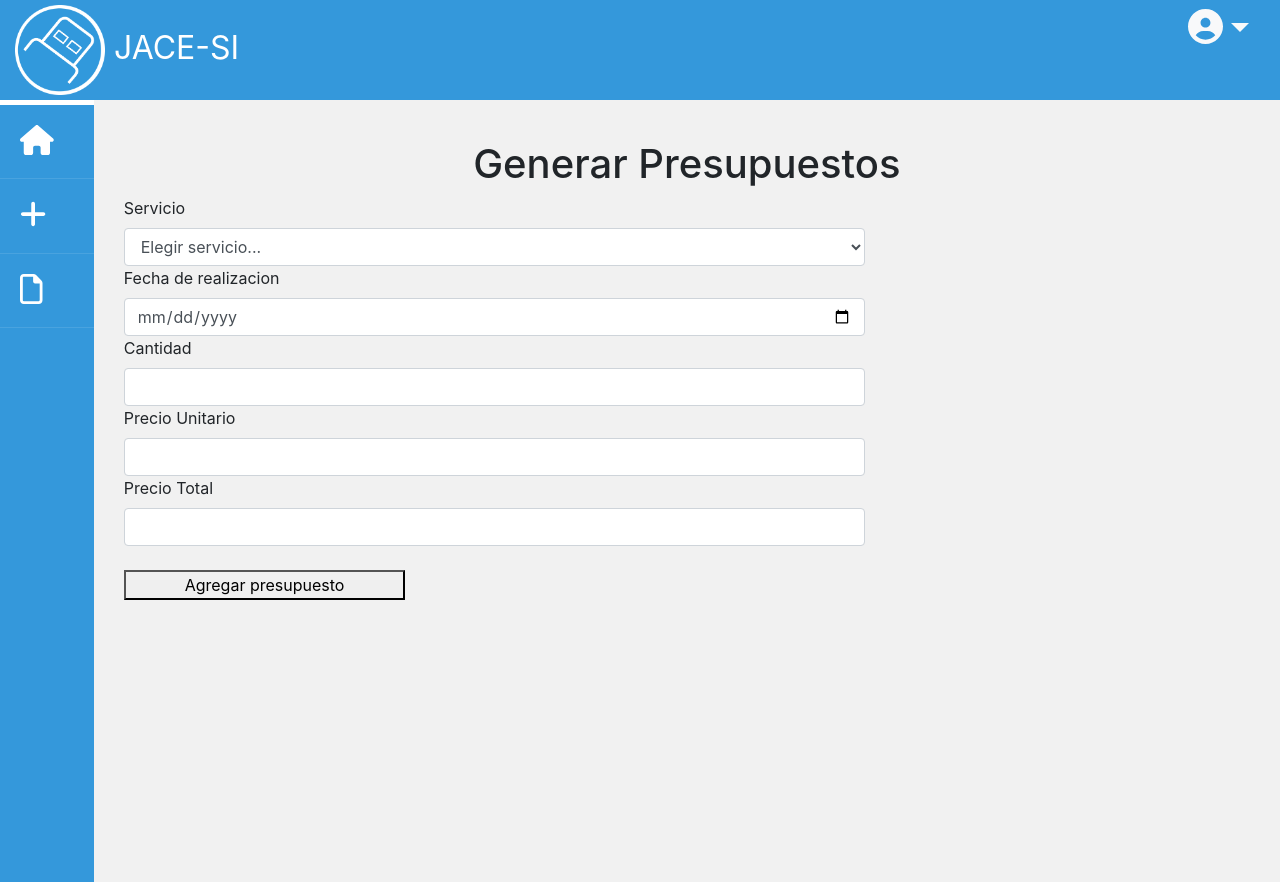
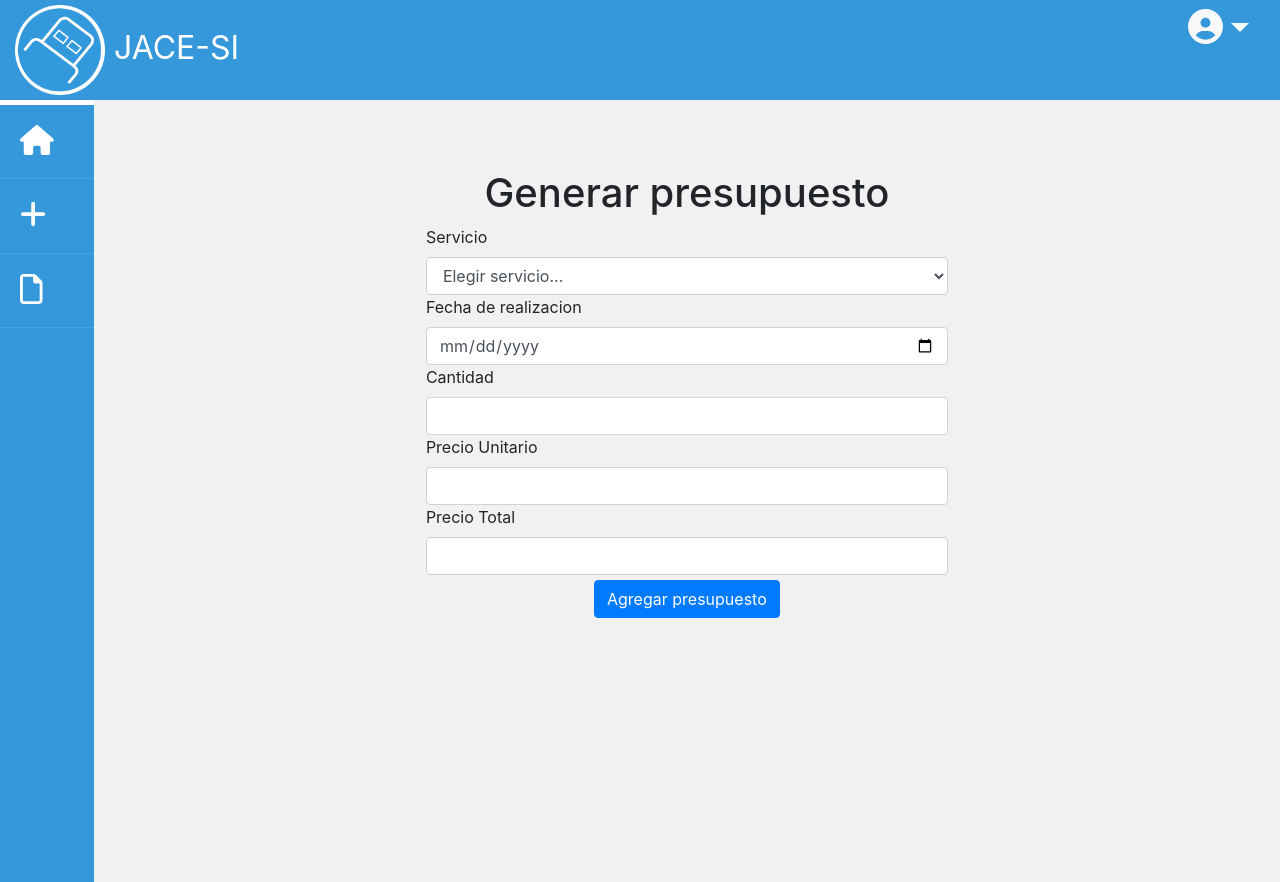
Before and after one commit to OlmedoA/Grupo9-_PPS, a PHP site: page /GenerarPresupuesto.php in a window 1280 px wide. Shown: the top 882 px of the page. Run offline with PHP 8.4, Linux system fonts and the light colour scheme; some libraries are stand-ins or nearby versions.

Commit message:
tabla de presupuestos y generar presupuesto cambiado

```diff
--- a/GenerarPresupuesto.php
+++ b/GenerarPresupuesto.php
@@ -4,10 +4,10 @@
 
 <main class="main col">
 
-
-        <h1 class="text-center">Generar Presupuestos</h1>
-        <form action="" class="formStyle" id="formulario">
-        <div class="col-8">
+        <form action=""  method="POST" class="row g-3 formStyle mx-auto py-4 px-4 form">
+            <div class="form">
+                <h1>Generar presupuesto</h1>
+                <div class="col-12">
             <label for="servicio" class="form-label">Servicio</label>
             <select id="inputState" class="form-select form-control" name="servicio">
             <option selected>Elegir servicio...</option>
@@ -21,28 +21,27 @@
             <option>Reinstalación de Instalación eléctrica</option>
             </select>
         </div>
-        <div class="col-8">
+        <div class="col-12">
             <label for="fecha" class="form-label">Fecha de realizacion</label>
             <input type="date" class="form-control"  id="fecha" name="fecha">
         </div>
-        <div class="col-8">
+        <div class="col-12">
             <label for="cantidad" class="form-label">Cantidad</label>
             <input type="number" min="1" class="form-control"  id="cantidad" name="cantidad">
         </div>
-        <div class="col-8">
+        <div class="col-12">
             <label for="precioU" class="form-label">Precio Unitario</label>
             <input type="number" min="1" class="form-control" id="precioU" name="precioU">
         </div>
-        <div class="col-8">
+        <div class="col-12">
             <label for="precioT" class="form-label">Precio Total</label>
             <input type="number" min="1"class="form-control" id="precioT" name="precioT">
         </div>
-        <div class="col-12  mt-4">
-            <button type="submit" class=" w-25">Agregar presupuesto</button>
-        </div>
-
-
+            </div>
+            <button class="btn btn-primary" type="submit">Agregar presupuesto</button>
+            </div>
         </form>
+    </div>
 
 
 
--- a/costado.html
+++ b/costado.html
@@ -6,6 +6,6 @@
             <nav class="menu d-flex d-sm-block justify-content-center flex-wrap">
                 <a href="menu.php"><i class="fa-solid fa-house iconos"></i></i><span> Inicio</span></a>
                 <a href="GenerarPresupuesto.php"><i class="fa-solid fa-plus iconos"></i><span>Generar Presupuesto</span></a>
-                <a href=""><i class="fa-regular fa-file iconos"></i><span>Historial de Presupuestos</span></a>
+                <a href="HistorialPresupuestos.php"><i class="fa-regular fa-file iconos"></i><span>Historial de Presupuestos</span></a>
             </nav>
         </div>
--- a/css/estilos.css
+++ b/css/estilos.css
@@ -12,6 +12,17 @@ body {
     font-size: 32px;
 
 }
+.form {
+    width: 100%;
+    max-width: 600px;
+    margin: 0 auto;
+    display: flex;
+    flex-direction: column;
+    justify-content: center;
+    align-items: center;
+    padding: 5px 0;
+
+  }
 .imagen{
     height: 90px;
     width: 90px;
--- a/superior.php
+++ b/superior.php
@@ -15,7 +15,7 @@
     <div class="container-fluid">
         <div class="row justify-content-center align-content-center">
             <div class="col-8 barra">
-                <img src="img/logo.png" alt="" width="90" height="90"> JACE-SI
+                <img src="img/logo.png" alt="" class="imagen"> JACE-SI
                 <!--<h4 class="text-light" style="padding-right: 5px;">JACE-SI</h4>-->
             </div>
             <div class="col-4 text-right barra">
```
Also changed, not shown: HistorialPresupuestos.php (+37 -0 lines).
